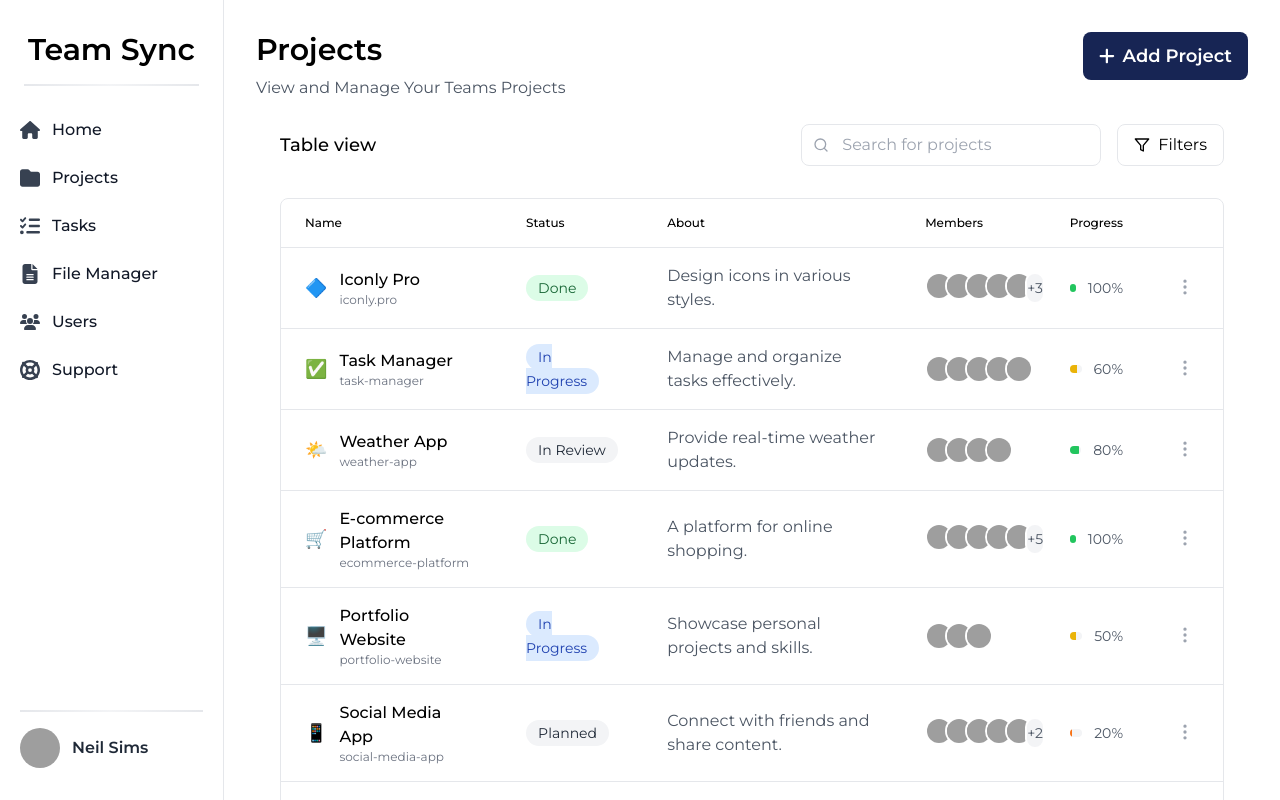
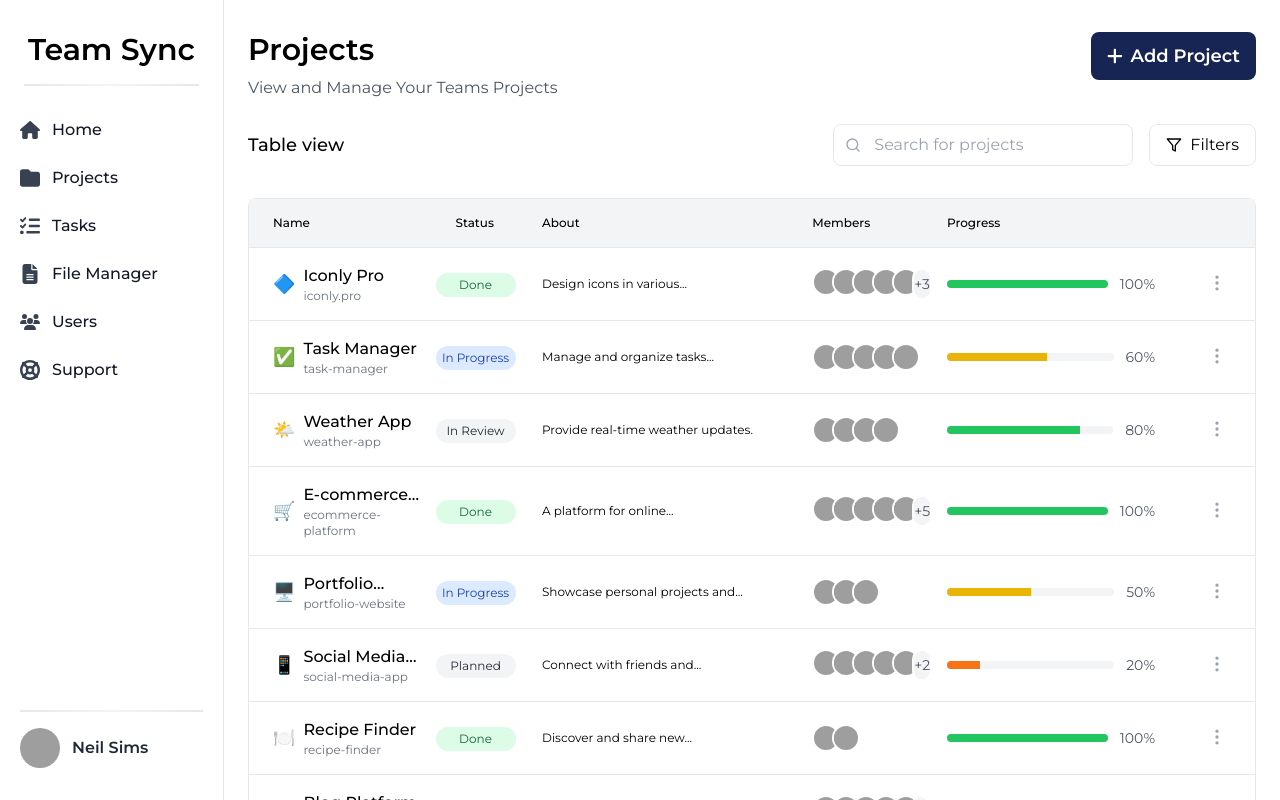
Before and after one commit to SuryaBucky/teamsync_Infosys_Internship_Oct2024, a React (Create React App) app in the folder client/: page /dashboard in a window 1280 px wide. Built offline with nearby package versions, Linux system fonts and the light colour scheme; grey boxes are pictures that could not be loaded.

Commit message:
dashboard ui fully functional

```diff
--- a/client/src/pages/Dashboard/components/Hero.jsx
+++ b/client/src/pages/Dashboard/components/Hero.jsx
@@ -6,7 +6,7 @@ import { ProjectTable } from './ProjectTable';
 const Hero = () => {
   return (
     <div className="p-4 sm: pt-4">
-      <div className="p-4">
+      <div className="pt-4 px-2">
         <div className='flex justify-between'>
             <div>
                 <div className='text-3xl font-semibold'>
--- a/client/src/pages/Dashboard/components/ProjectTable.jsx
+++ b/client/src/pages/Dashboard/components/ProjectTable.jsx
@@ -9,7 +9,7 @@ export const ProjectTable = () => {
   const [searchQuery, setSearchQuery] = useState('');
 
   return (
-    <div className="p-6 max-w-[1200px] mx-auto">
+    <div className="py-6 max-w-[1200px] mx-auto">
       <div className="flex justify-between items-center mb-8">
         <div className="font-medium text-lg">Table view</div>
         <div className="flex gap-4">
--- a/client/src/pages/Dashboard/components/common/StatusBadge.jsx
+++ b/client/src/pages/Dashboard/components/common/StatusBadge.jsx
@@ -1,6 +1,10 @@
 import { getStatusColor } from "../../utils/helpers";
+
 export const StatusBadge = ({ status }) => (
-    <span className={`px-3 py-1 rounded-full text-sm ${getStatusColor(status)}`}>
-      {status}
-    </span>
-  );
+  <span
+    className={`inline-flex justify-center items-center w-20 px-2 py-1 rounded-full text-xs ${getStatusColor(status)}`}
+    style={{ whiteSpace: 'nowrap' }} // Prevents the text from wrapping
+  >
+    {status}
+  </span>
+);
--- a/client/src/pages/Dashboard/components/table/ProjectRow.jsx
+++ b/client/src/pages/Dashboard/components/table/ProjectRow.jsx
@@ -5,23 +5,25 @@ import { StatusBadge } from '../common/StatusBadge';
 
 export const ProjectRow = ({ project }) => (
   <tr className="border-b last:border-b-0 hover:bg-gray-50">
-    <td className="py-4 px-6">
-      <div className="flex items-center gap-3">
+    <td className="py-4 ps-6">
+      <div className="flex items-center gap-2">
         <span className="text-lg">{project.icon}</span>
         <div>
-          <div className="font-medium text-md">{project.name}</div>
+          <div className="font-medium text-md line-clamp-1">{project.name}</div>
           <div className="text-xs text-gray-500">{project.slug}</div>
         </div>
       </div>
     </td>
-    <td className="py-4 px-6">
+    <td className="py-4 ps-1 justify-center">
       <StatusBadge status={project.status} />
     </td>
-    <td className="py-4 px-6 text-gray-600">{project.about}</td>
+    <td className="py-4 px-6 text-black text-xs w-16 overflow-hidden whitespace-nowrap text-ellipsis" title={project.about}>
+      {project.about.split(' ').slice(0, 4).join(' ')}{project.about.split(' ').length > 4 ? '...' : ''}
+    </td>
     <td className="py-4 px-6">
       <MemberAvatars count={project.members} />
     </td>
-    <td className="py-4 px-6">
+    <td className="py-4 px-6 w-64">
       <ProgressBar progress={project.progress} />
     </td>
     <td className="py-4 px-6">
--- a/client/src/pages/Dashboard/components/table/TableHeader.jsx
+++ b/client/src/pages/Dashboard/components/table/TableHeader.jsx
@@ -1,5 +1,5 @@
 export const TableHeader = () => (
-    <tr className="border-b">
+    <tr className="border-b bg-gray-100">
       <th className="text-left py-4 px-6 font-medium text-xs">Name</th>
       <th className="text-left py-4 px-6 font-medium text-xs">Status</th>
       <th className="text-left py-4 px-6 font-medium text-xs">About</th>
```
